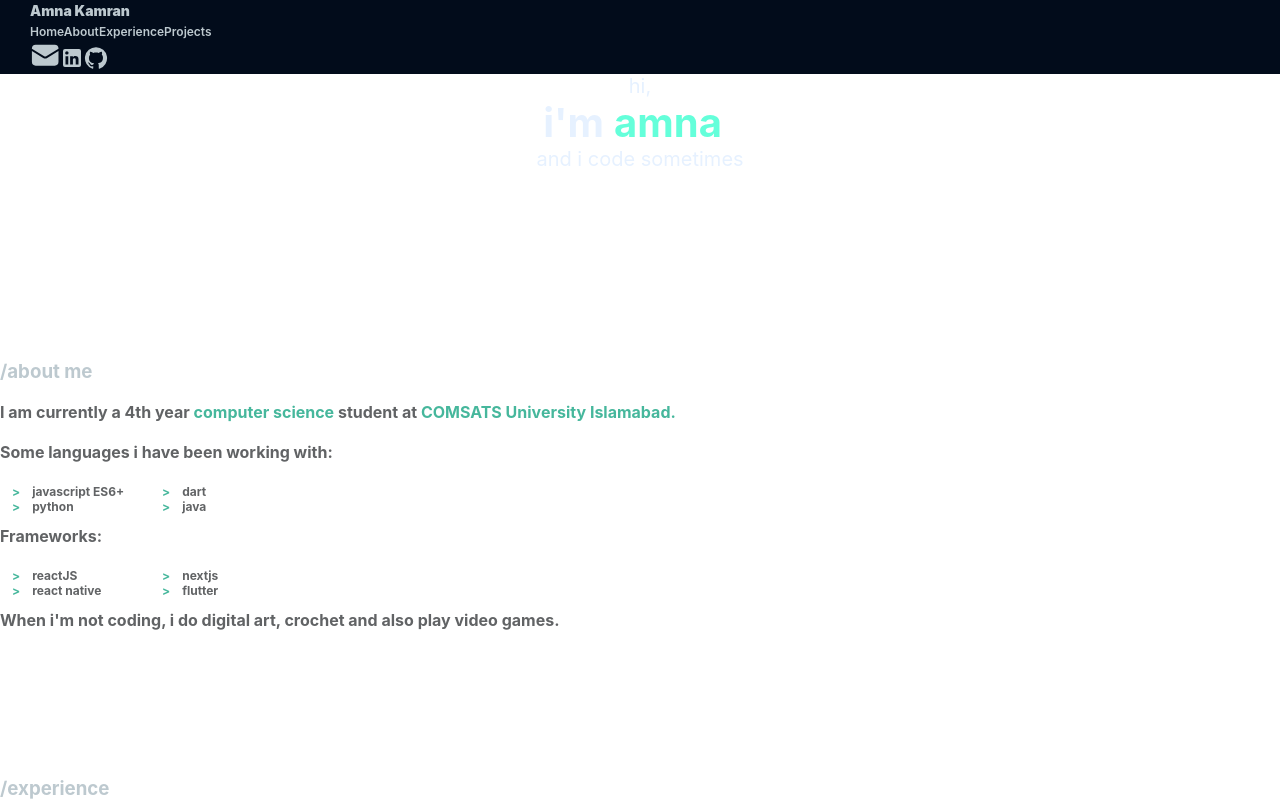
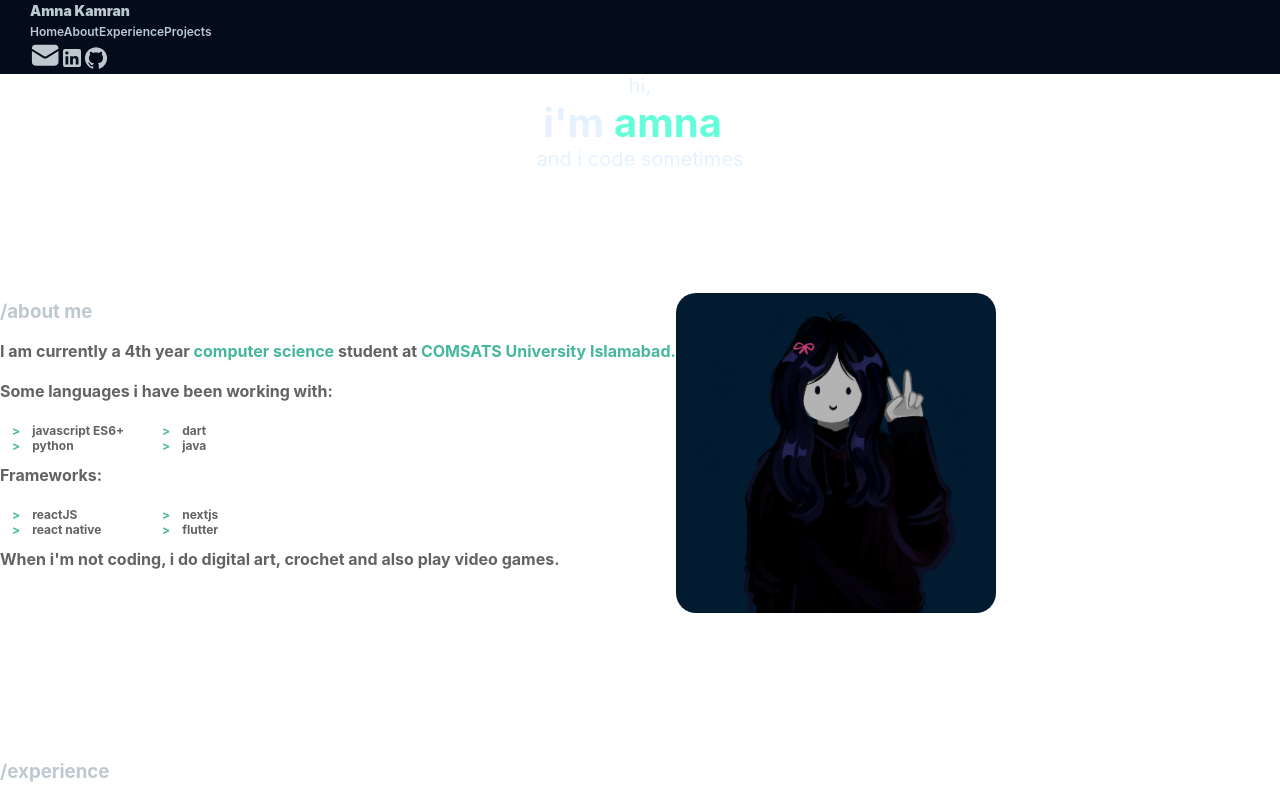
Before and after one commit to amna-kamran/Amna, a Next.js app: page /App in a window 1280 px wide. Shown: the top 801 px of the page. Built offline with nearby package versions, Linux system fonts and the light colour scheme.

Commit message:
self portrait added

```diff
--- a/components/About.js
+++ b/components/About.js
@@ -1,10 +1,11 @@
+import { Fade } from "react-bootstrap";
 import styles from "../styles/About.module.css";
 import FadeIn from "./FadeIn";
 const About = () => {
   const languages = ["javascript ES6+", "dart", "python", "java"];
   const frameworks = ["reactJS", "nextjs", "react native", "flutter"];
   return (
-    <div id="about">
+    <div id="about" className={styles.main_container}>
       <FadeIn>
         <div className="padding">
           <h3 className="heading">/about me</h3>
@@ -50,6 +51,11 @@ const About = () => {
           </p>
         </div>
       </FadeIn>
+      <FadeIn>
+        <div className={styles.picture}>
+          <img src="/self-portrait.png"></img>
+        </div>
+      </FadeIn>
     </div>
   );
 };
--- a/styles/About.module.css
+++ b/styles/About.module.css
@@ -1,3 +1,6 @@
+.main_container {
+  display: flex;
+}
 .highlight {
   font-weight: bold;
   color: var(--green-dull);
@@ -13,3 +16,17 @@
 .language_container {
   display: flex;
 }
+
+.picture {
+  height: 20rem;
+  width: 20rem;
+  margin-top: 10px;
+  border-radius: 20px;
+  margin-top: 5rem;
+  background-color: var(--navy);
+}
+
+.picture:hover {
+  transform: translateY(-7px);
+  background-color: var(--light-navy);
+}
--- a/styles/Home.module.css
+++ b/styles/Home.module.css
@@ -2,7 +2,7 @@
   padding-top: 15%;
   padding-inline: 8%;
   background-color: var(--dark-navy);
-  height: auto;
+  height: 100%;
 }
 
 .title a {
```
Also changed, not shown: public/self-portrait.png (added).
